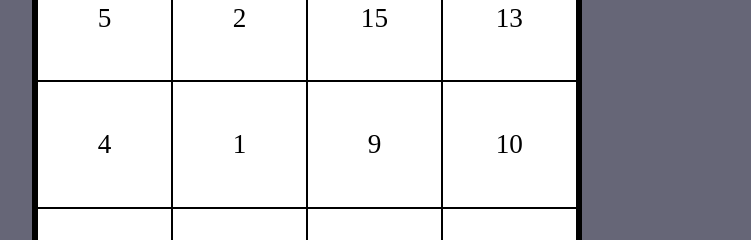
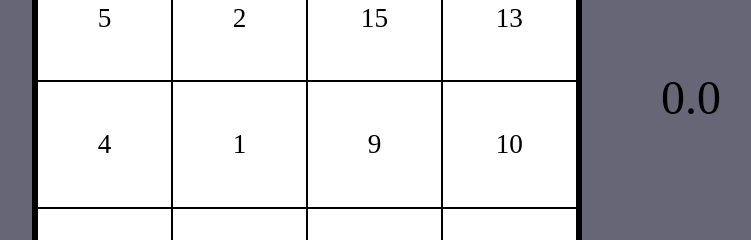
Before and after one commit to ManaRice/manarice.github.io, a plain HTML site: page 15tiles/index.html in a window 1280 px wide. Shown: the part 207-447 px from the top of the page, 333-1084 px from the left. Drawn offline with Linux system fonts and the light colour scheme.

Commit message:
[15-Tiles] Visual timer added, not ready yet tho

```diff
--- a/15tiles/index.css
+++ b/15tiles/index.css
@@ -9,7 +9,8 @@ body {
 main {
     display: flex;
     align-items: center;
-    justify-content: flex-end;
+    justify-content: center;
+    width: 100%;
 }
 
 p {
@@ -63,3 +64,9 @@ p {
     width: 1%;
     height: 100%;
 }
+
+#timer {
+    position: absolute;
+    font-size: 3rem;
+    margin-left: 60vw;
+}
--- a/15tiles/index.html
+++ b/15tiles/index.html
@@ -48,6 +48,9 @@
                 </div>
                 <div class="separator-row"></div>
             </div>
+            <div id="timer">
+                0.0
+            </div>
         </main>
     </body>
 </html>
--- a/15tiles/index.js
+++ b/15tiles/index.js
@@ -145,13 +145,19 @@ function updateBoard(){
     }
     if (board.check()) {
         window.clearInterval(timer);
-        alert("You won in " + (Math.round(timer_time * 10) / 10).toString() + " seconds");
+        alert("You won in " + timer_time.toFixed(1) + " seconds");
         restart();
     }
 }
 
 function updateTime() {
     timer_time += 0.1;
+    updateTimeDiv();
+}
+
+function updateTimeDiv() {
+    let timer = document.getElementById("timer");
+    timer.innerHTML = timer_time.toFixed(1);
 }
 
 function userClick(index) {
@@ -171,6 +177,7 @@ function restart(){
     }
     board.scramble();
     updateBoard();
+    updateTimeDiv();
 }
 
 let board = new Board();
```
